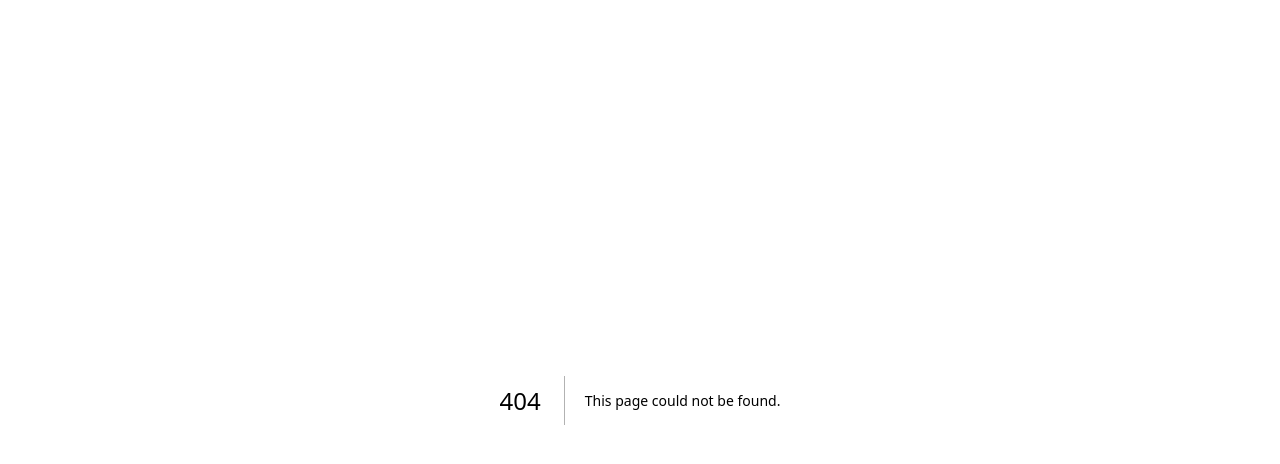
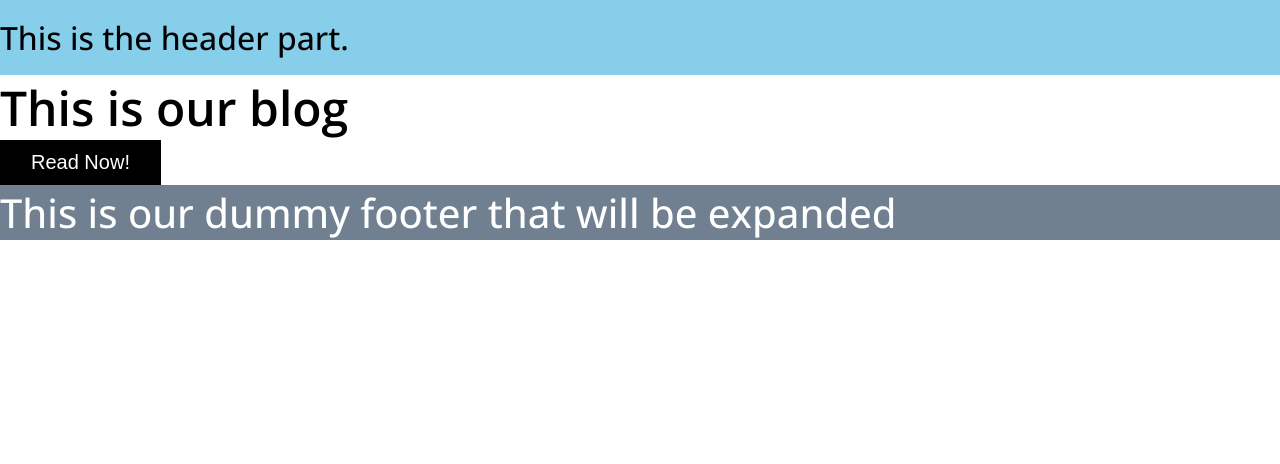
Before and after one commit to najmulhc/spendle, a Next.js app: page /blog in a window 1280 px wide. Before the commit this address had no page. Shown: the top 464 px of the page. Built offline with nearby package versions, Linux system fonts and the light colour scheme.

Commit message:
Header and footer dummy text added

```diff
--- /dev/null
+++ b/app/blog/page.tsx
@@ -0,0 +1,6 @@
+export default function page() {
+  return <main>
+    <h1>This is our blog</h1>
+    <button>Read Now!</button>
+  </main>;
+}
--- /dev/null
+++ b/app/components/footer/Footer.tsx
@@ -0,0 +1,8 @@
+import styles from './footer.module.css'
+export default function Footer(){
+    return (
+        <footer className={styles.footer}>
+            <h2>This is our dummy footer that will be expanded</h2>
+        </footer>
+    )
+}
--- /dev/null
+++ b/app/components/footer/footer.module.css
@@ -0,0 +1,4 @@
+.footer{
+    background-color: slategrey;
+    color: white;
+}
--- /dev/null
+++ b/app/components/header/Header.tsx
@@ -0,0 +1,8 @@
+import styles from './header.module.css'
+export default function Header() {
+    return(
+        <header className={styles.header}>
+            <h3>This is the header part.</h3>
+        </header>
+    )
+}
--- /dev/null
+++ b/app/components/header/header.module.css
@@ -0,0 +1,4 @@
+.header{
+    background-color: skyblue;
+    padding: 1rem 0;
+}
--- a/app/globals.css
+++ b/app/globals.css
@@ -55,7 +55,7 @@ label {
     font-weight: 500;
     opacity: 80%;
 }
-inpu, select{
+input, select{
     outline: none;
   padding: .25em .5em;
 
--- a/app/layout.tsx
+++ b/app/layout.tsx
@@ -1,13 +1,19 @@
-import './globals.css'
+import Footer from "./components/footer/Footer";
+import Header from "./components/header/Header";
+import "./globals.css";
 export const metadata = {
   title: "Spendle | Your personal Accountent",
   description: " Lorem Ipsum Dolor Sit Amet",
 };
 
-export default function RootLayout({children}) {
+export default function RootLayout({ children }) {
   return (
     <html>
-      <body>{children}</body>
+      <body>
+        <Header />
+        {children}
+        <Footer />
+      </body>
     </html>
   );
 }
```
